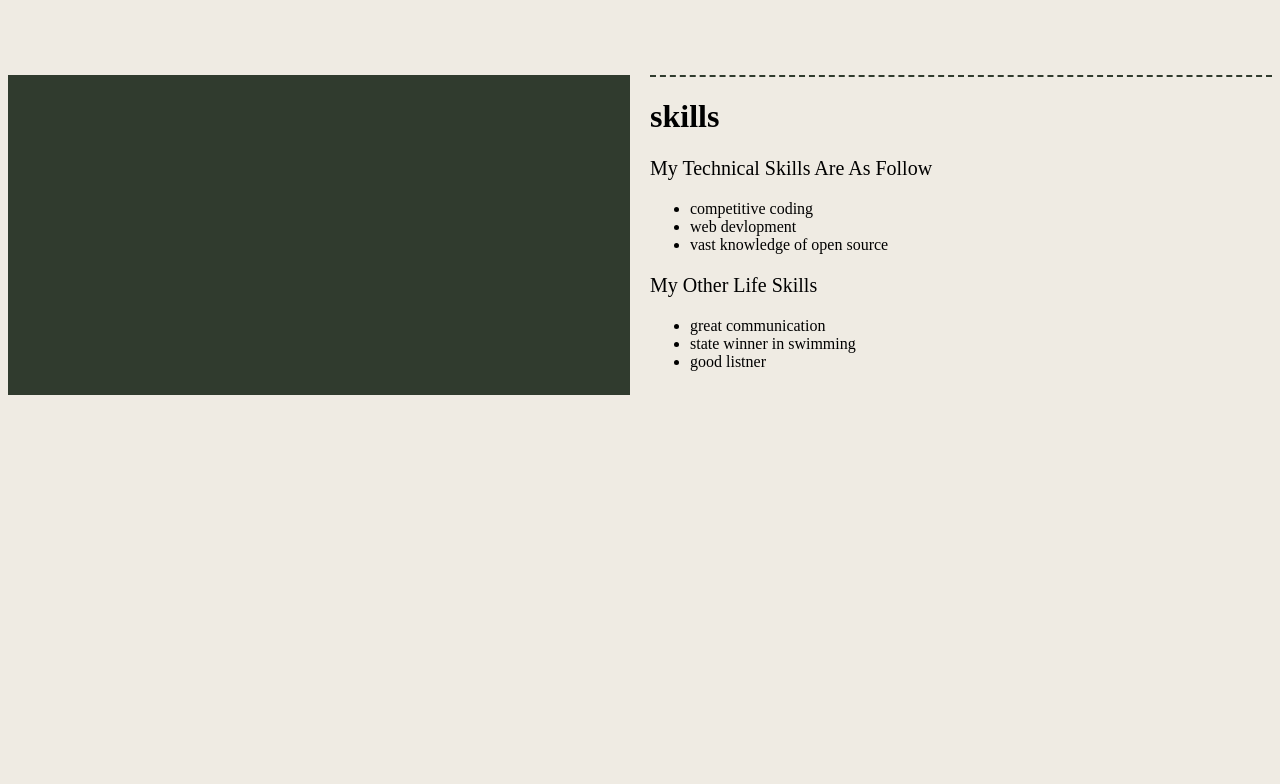
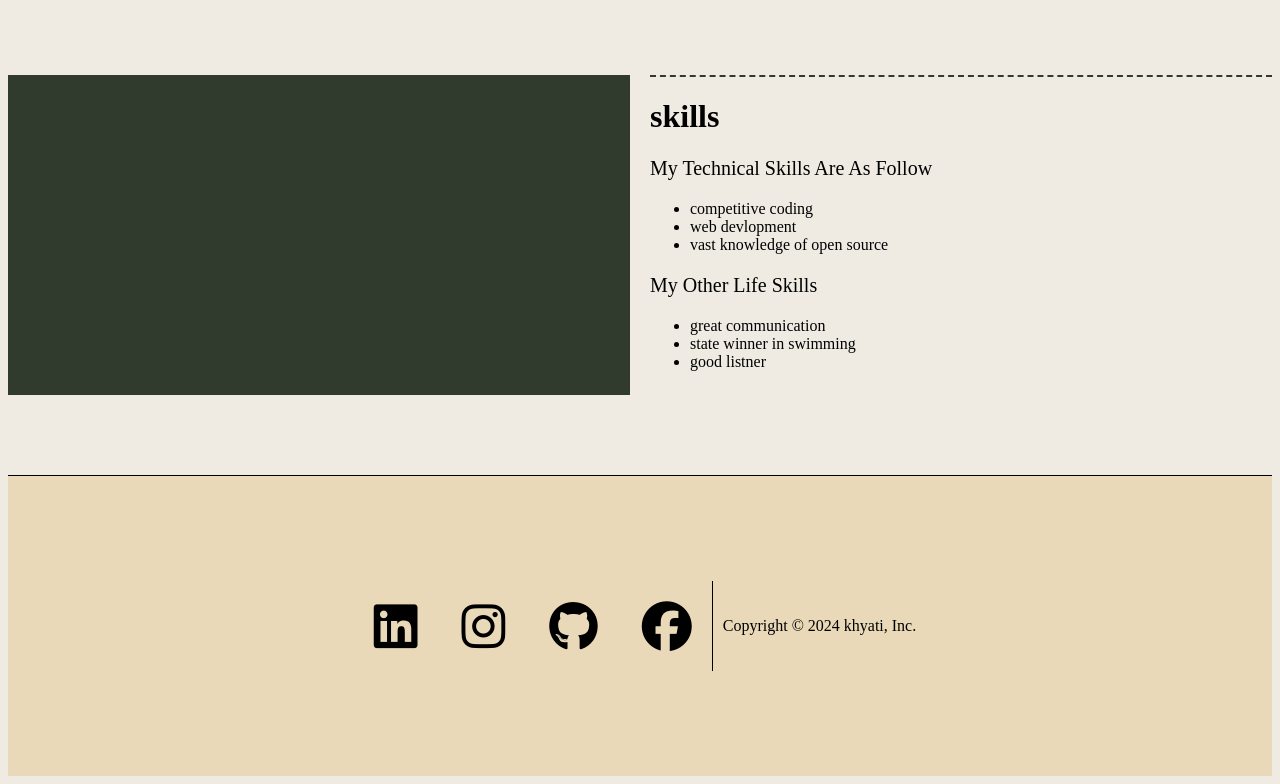
Before and after one commit to khyatii01/webd1, a plain HTML site: page about.html in a window 1280 px wide. Shown: the part 1213-1997 px from the top of the page. Before the commit the page ends 1696 px from the top, so only its background shows below. Drawn offline with Linux system fonts and the light colour scheme.

Commit message:
Update about.html

```diff
--- a/about.html
+++ b/about.html
@@ -5,6 +5,7 @@
         <meta name="viewport" content="width=device-width, initial-scale=1.0">
         <!-- <tittle>About me</tittle> -->
         <link rel ="stylesheet" href = "style.css">
+        <link rel="stylesheet" href="https://cdnjs.cloudflare.com/ajax/libs/font-awesome/6.5.1/css/all.min.css" integrity="sha512-DTOQO9RWCH3ppGqcWaEA1BIZOC6xxalwEsw9c2QQeAIftl+Vegovlnee1c9QX4TctnWMn13TZye+giMm8e2LwA==" crossorigin="anonymous" referrerpolicy="no-referrer" />
 
     </head>
     <body>
@@ -16,14 +17,14 @@
         </div>
         <div class="birth" style="margin-top:20px;">
         <div class="birth1">
-            <i class="fa-solid fa-location-arrow"></i>
+
             <h1>Birth Place</h1>
             <p>I was born and brought up in Kota Rajasthan.i have been living in kota rajasthan from past 18 years.
                 <br>
                 but currently for my higher education i am living in prayagraj uttarpradesh.
             </p>
         </div>
-        <i class="fa-solid fa-location-arrow"></i>
+
             <div class="birth2">
 
                 <a href="https://www.google.com/maps/place/Kota,+Rajasthan/@25.1734028,75.846965,12z/data=!3m1!4b1!4m6!3m5!1s0x396f9b30c41bb44d:0x5f5c103200045588!8m2!3d25.2138156!4d75.8647527!16zL20vMDRzdzh6?entry=ttu">kota Raj.-Home town</a>
@@ -34,10 +35,12 @@
         </div>
 
         <div class="birth">
-                <div class="birth2">
-                   <a href="https://bansalpublicschool.com/">my school</a><br>
+                <div class="birth2 ">
+                   <a  href="https://bansalpublicschool.com/">my school</a><br>
                    <a href=" https://www.iiita.ac.in/">my college</a>
+
                 </div>
+
                 <div class="birth1" style="margin-left:20px;"><h1>education</h1>
                 <p>i have done my schooling in kota rajasthan from bansal public school.i have passed my class 12th from there.
                     <br>then i cracked JEE mains examination in 2023 and got admission in indian institute of information technology, allahabad.
@@ -78,7 +81,13 @@
                         </div>
                     </div>
 
-            <!-- </div> -->
+                    <div class ="footer">
+                        <div class ="icon"><i class="fa-brands fa-linkedin"></i>
+                            <i class="fa-brands fa-instagram"></i>
+                            <i class="fa-brands fa-github"></i>
+                            <i class="fa-brands fa-facebook"></i></div>
+                        <div class="copy">Copyright © 2024 khyati, Inc.</div>
+                    </div>
 
     </body>
     </body>
```
